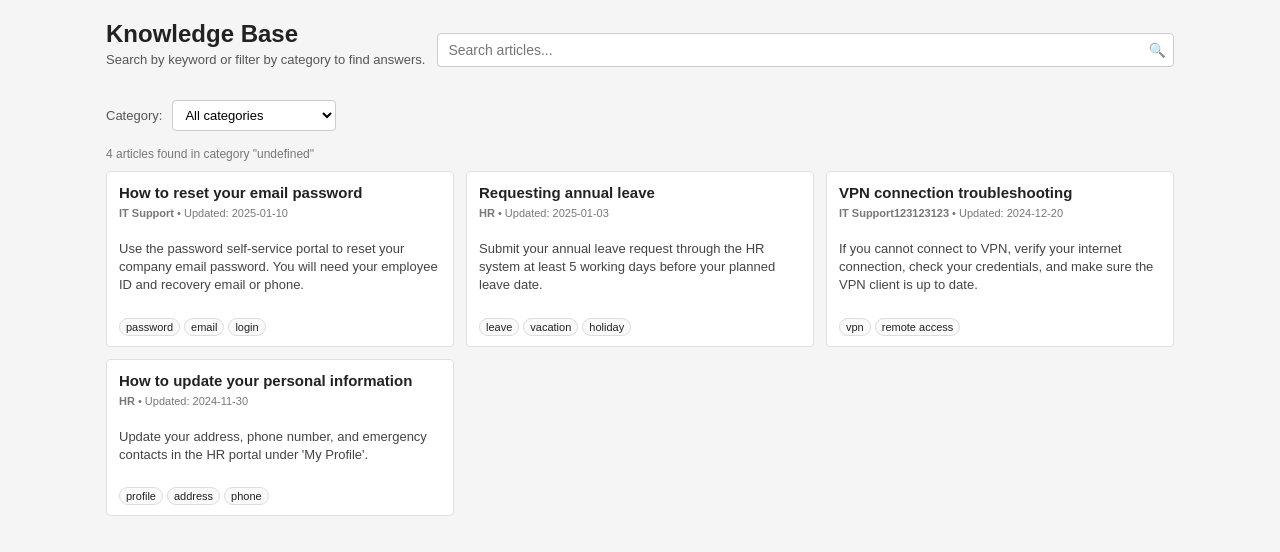
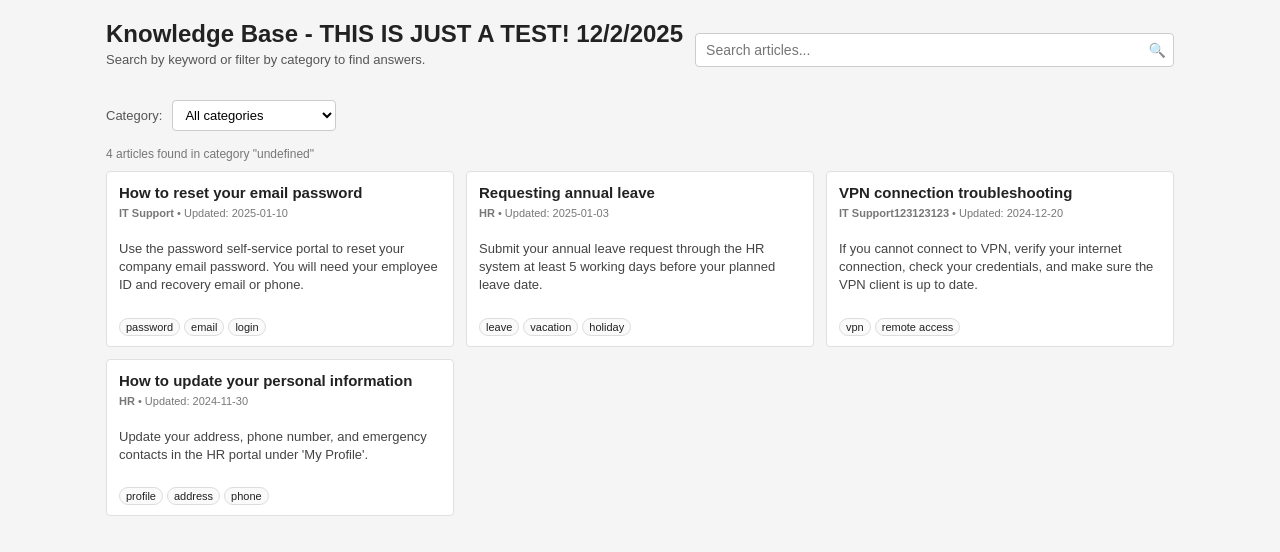
Before and after one commit to jaydeeDcllrc/kbtemplate, a plain HTML site: page knowledgebase/index.html in a window 1280 px wide. Drawn offline with Linux system fonts and the light colour scheme.

Commit message:
Update index.html

```diff
--- a/knowledgebase/index.html
+++ b/knowledgebase/index.html
@@ -150,7 +150,7 @@
   <div class="kb-wrapper">
     <header class="kb-header">
       <div>
-        <h1 class="kb-title">Knowledge Base</h1>
+        <h1 class="kb-title">Knowledge Base - THIS IS JUST A TEST! 12/2/2025</h1>
         <p class="kb-subtitle">Search by keyword or filter by category to find answers.</p>
       </div>
       <div class="kb-search-container">
```
